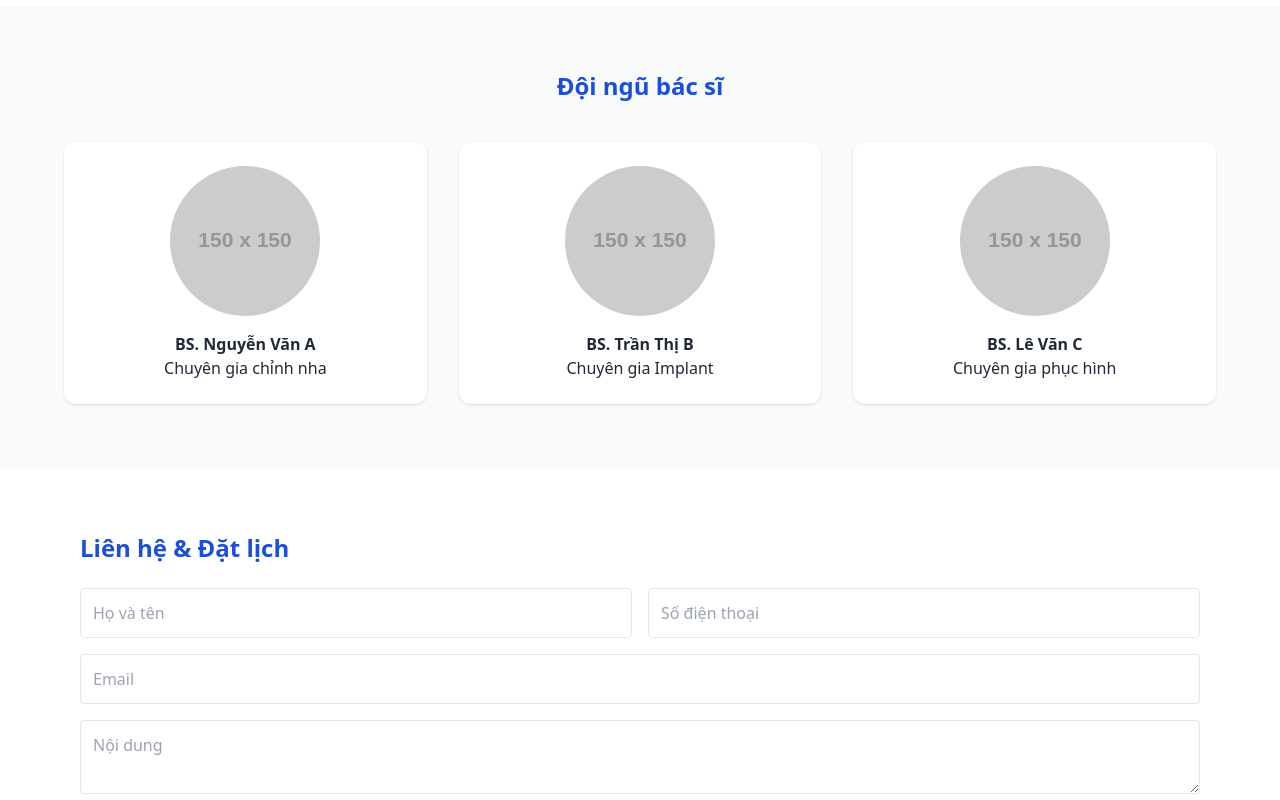
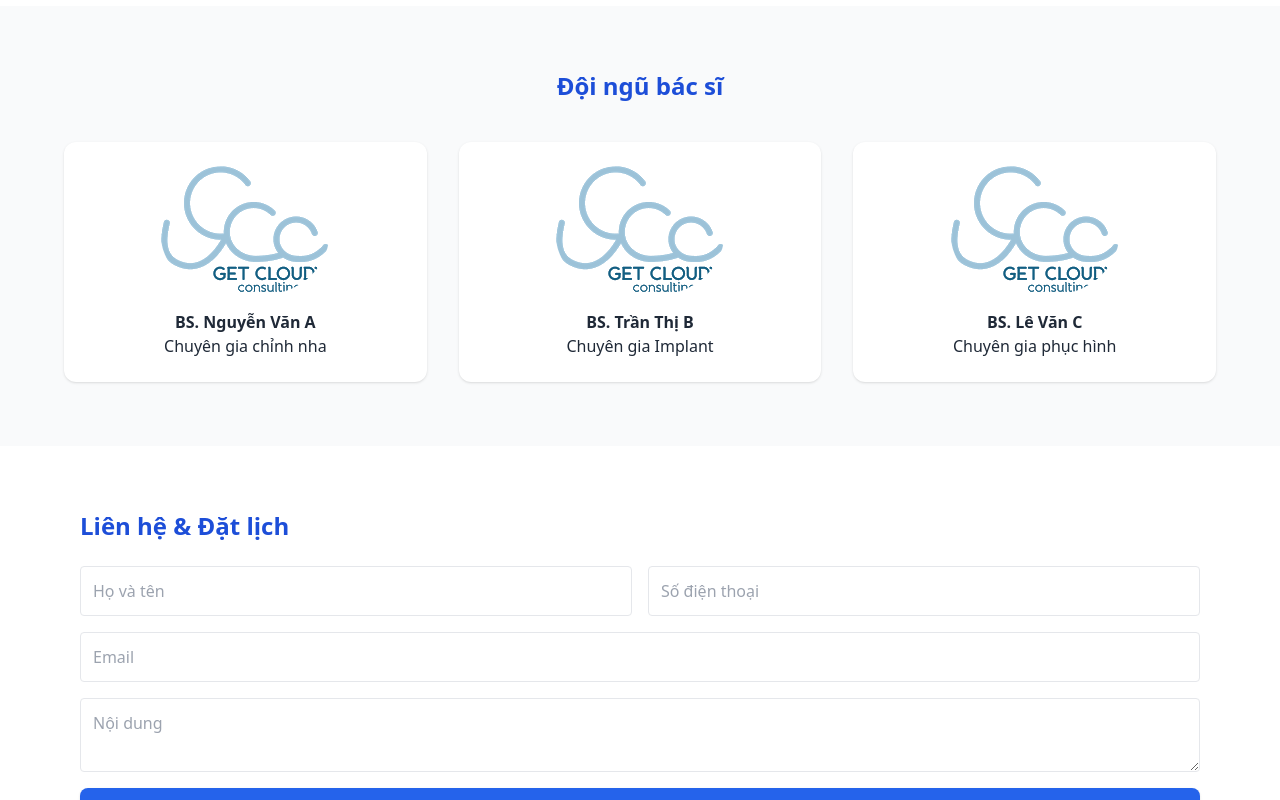
Before and after one commit to socrin/nk, a plain HTML site: page index.html in a window 1280 px wide. Shown: the part 1308-2108 px from the top of the page. Drawn offline with nearby package versions, Linux system fonts and the light colour scheme; placeholder pictures from the web are drawn by us.

Commit message:
Update index.html

```diff
--- a/index.html
+++ b/index.html
@@ -3,7 +3,7 @@
 <head>
   <meta charset="UTF-8" />
   <meta name="viewport" content="width=device-width, initial-scale=1.0" />
-  <title>Phòng Khám Nha Khoa ABC</title>
+  <title>Phòng Khám Nha Khoa Bác Sĩ ...</title>
   <script src="https://cdn.tailwindcss.com"></script>
 </head>
 <body class="font-sans text-gray-800">
@@ -12,7 +12,7 @@
   <header class="bg-white shadow sticky top-0 z-50">
     <div class="max-w-6xl mx-auto flex items-center justify-between p-4">
       <div class="flex items-center gap-4">
-        <h1 class="text-2xl font-bold text-blue-600">Nha Khoa ABC 3</h1>
+        <h1 class="text-2xl font-bold text-blue-600">Nha Khoa ...</h1>
         <span class="hidden md:inline-block text-sm text-gray-500">Chăm sóc nụ cười của bạn</span>
       </div>
 
@@ -123,17 +123,17 @@
       <h3 class="text-2xl font-bold mb-10 text-blue-700 text-center">Đội ngũ bác sĩ</h3>
       <div class="grid md:grid-cols-3 gap-8 text-center">
         <div class="p-6 bg-white shadow rounded-xl">
-          <img src="https://via.placeholder.com/150" alt="Bác sĩ" class="mx-auto rounded-full mb-4">
+          <img src="images/gc.png" alt="Bác sĩ" class="mx-auto rounded-full mb-4">
           <h4 class="font-semibold">BS. Nguyễn Văn A</h4>
           <p>Chuyên gia chỉnh nha</p>
         </div>
         <div class="p-6 bg-white shadow rounded-xl">
-          <img src="https://via.placeholder.com/150" alt="Bác sĩ" class="mx-auto rounded-full mb-4">
+          <img src="images/gc.png" alt="Bác sĩ" class="mx-auto rounded-full mb-4">
           <h4 class="font-semibold">BS. Trần Thị B</h4>
           <p>Chuyên gia Implant</p>
         </div>
         <div class="p-6 bg-white shadow rounded-xl">
-          <img src="https://via.placeholder.com/150" alt="Bác sĩ" class="mx-auto rounded-full mb-4">
+          <img src="images/gc.png" alt="Bác sĩ" class="mx-auto rounded-full mb-4">
           <h4 class="font-semibold">BS. Lê Văn C</h4>
           <p>Chuyên gia phục hình</p>
         </div>
```
